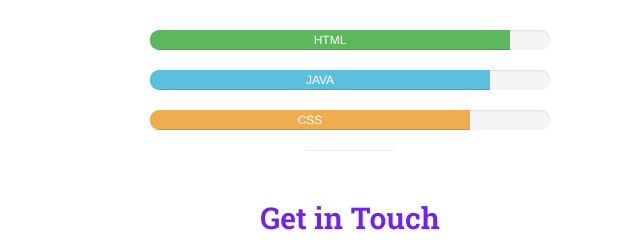
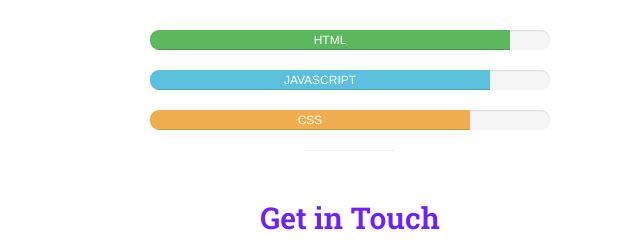
Before and after one commit to viju2004/Vijay-Web, a plain HTML site: page index.html in a window 1280 px wide. Shown: the part 1212-1452 px from the top of the page, 290-930 px from the left. Drawn offline with nearby package versions, Linux system fonts and the light colour scheme; a web font is replaced by a local one.

Commit message:
Add files via upload

```diff
--- a/index.html
+++ b/index.html
@@ -201,7 +201,7 @@
               <div class="progress"style="border-radius: 9px;">
                 <div class="progress-bar progress-bar-info" role="progressbar" aria-valuenow="50"
                 aria-valuemin="0" aria-valuemax="100" style="width:85%;border-color:black" >
-                    JAVA
+                    JAVASCRIPT
                 </div>
               </div>
 
```
